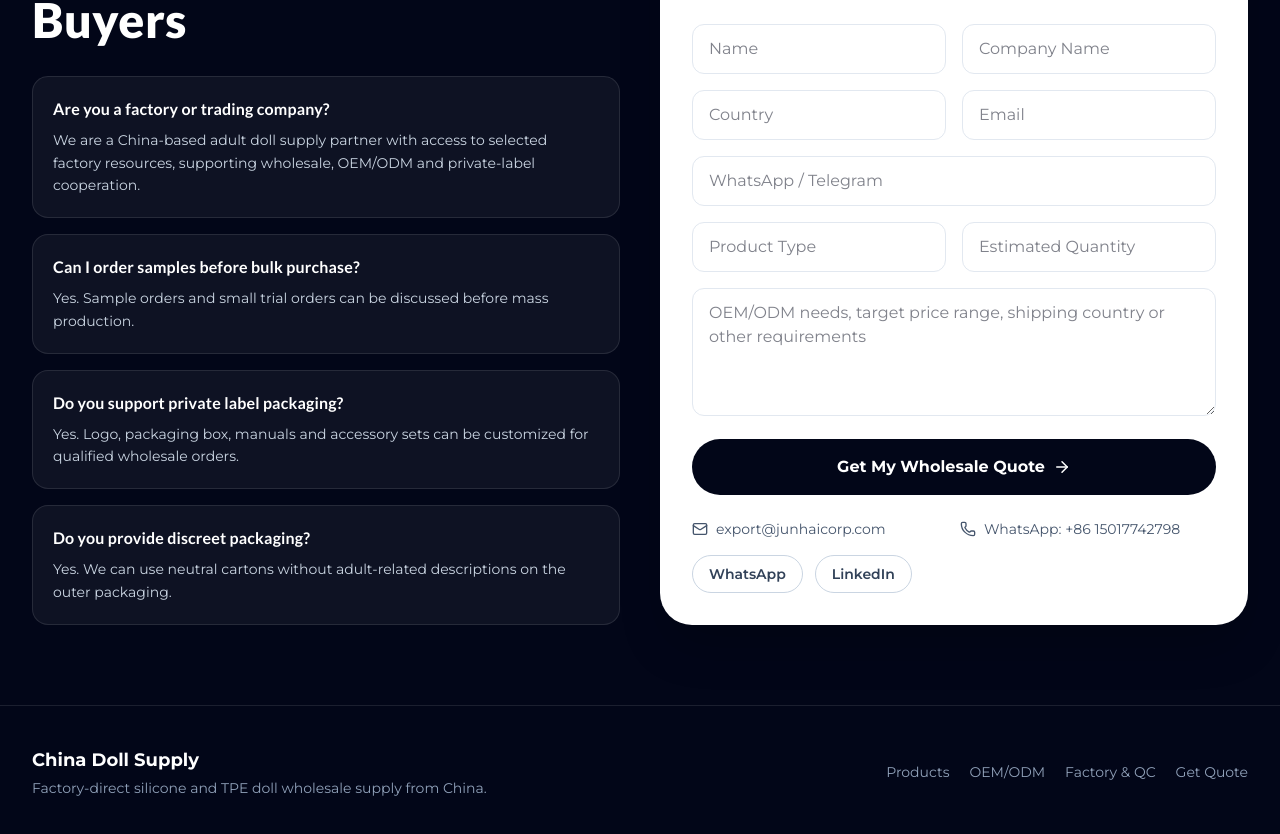
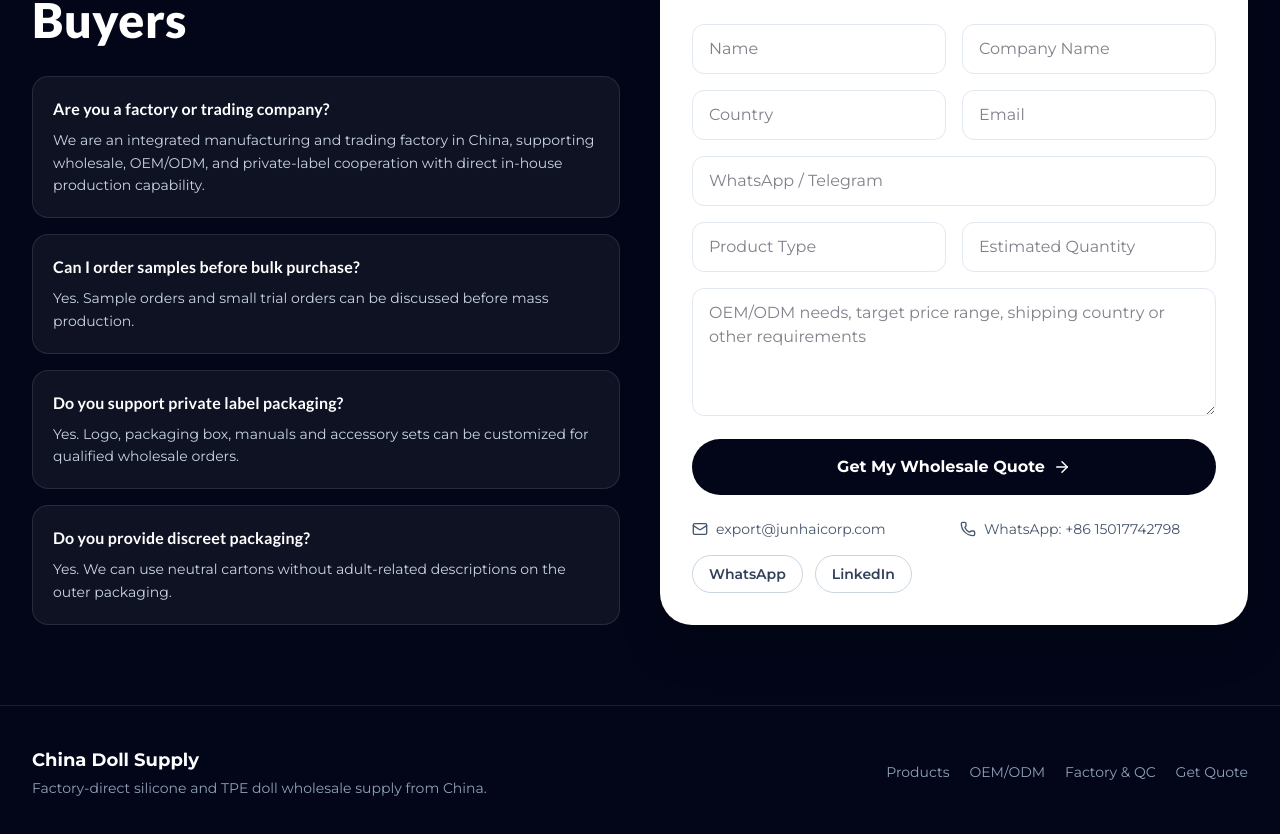
Before and after one commit to blueflypenguin/junhai-website, a Next.js app: page / in a window 1280 px wide. Shown: the part 9067-9901 px from the top of the page. Built offline with nearby package versions, Linux system fonts and the light colour scheme.

Commit message:
feat: 更新常见问题回答，明确说明为中国综合制造与贸易工厂

```diff
--- a/app/page.tsx
+++ b/app/page.tsx
@@ -87,7 +87,7 @@ const process = [
 const faq = [
   {
     q: 'Are you a factory or trading company?',
-    a: 'We are a China-based adult doll supply partner with access to selected factory resources, supporting wholesale, OEM/ODM and private-label cooperation.',
+    a: 'We are an integrated manufacturing and trading factory in China, supporting wholesale, OEM/ODM, and private-label cooperation with direct in-house production capability.',
   },
   {
     q: 'Can I order samples before bulk purchase?',
```
